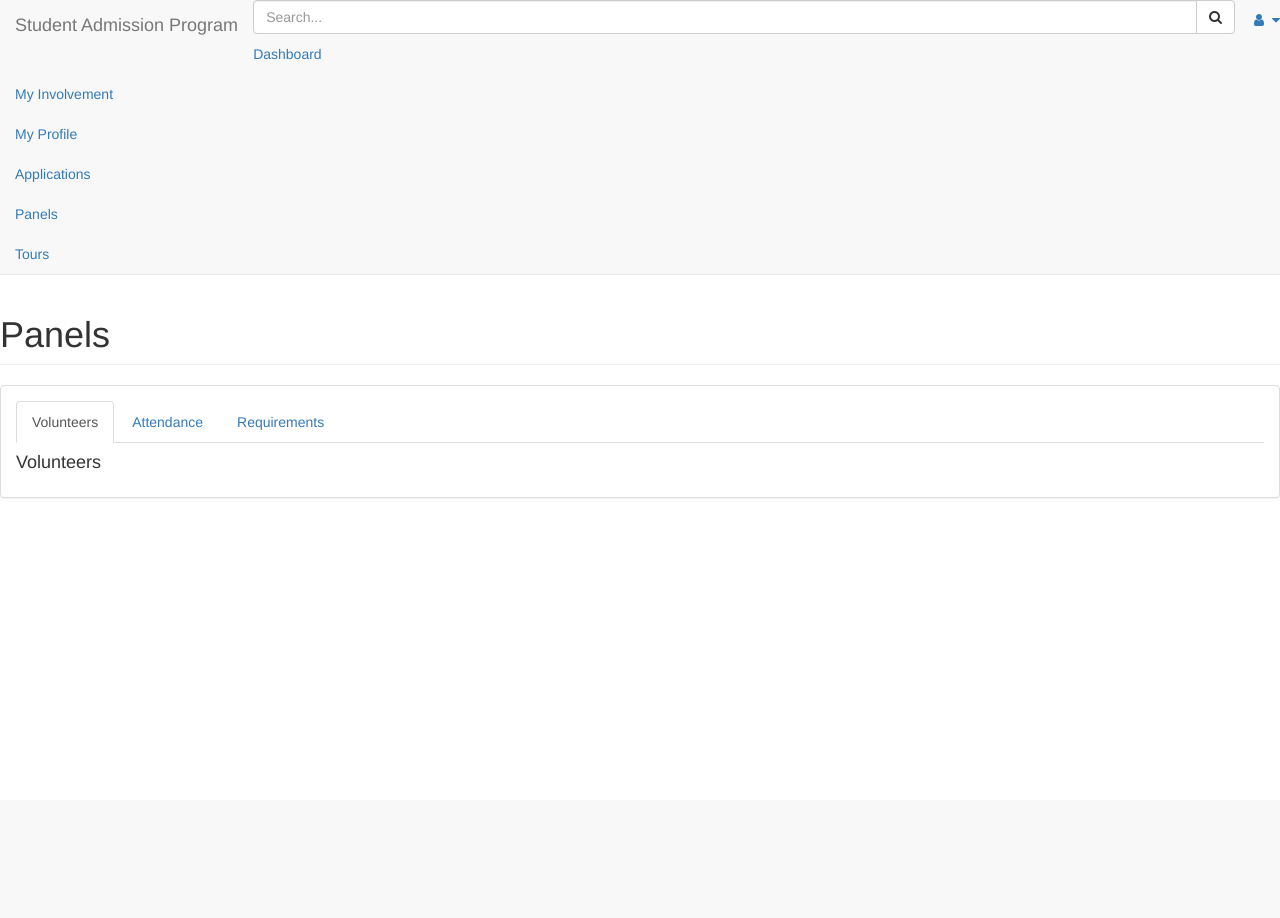
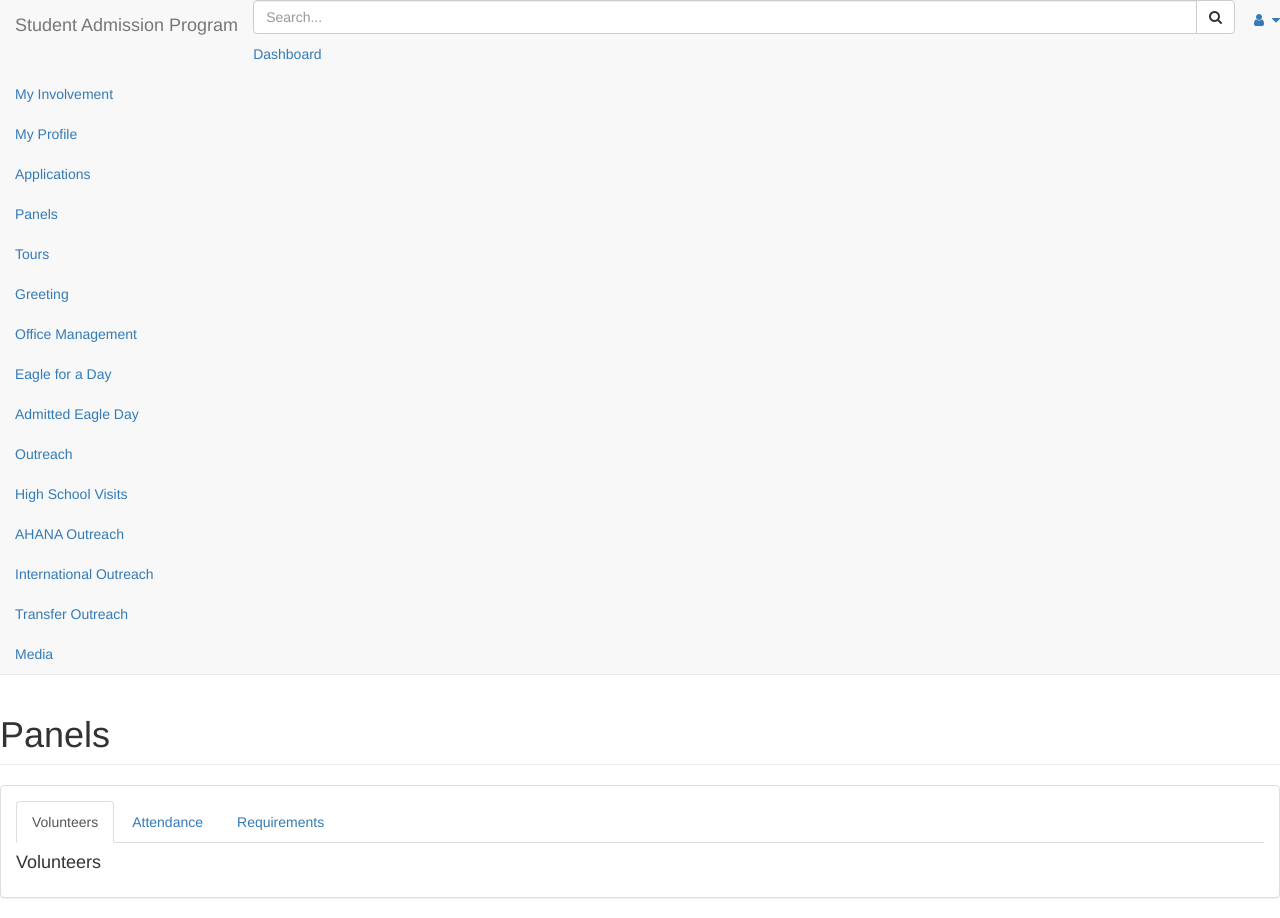
Before and after one commit to jgiara/SAP-Project, a PHP site: page /panels.php in a window 1280 px wide. Before the commit the page ends 498 px from the top, so only its background shows below. Run offline with PHP 8.4, Linux system fonts and the light colour scheme; some libraries are stand-ins or nearby versions.

Commit message:
Programs on sidebar

```diff
--- a/pages/panels.php
+++ b/pages/panels.php
@@ -106,10 +106,40 @@
                             <a href="applications.php">Applications</a>
                         </li>
                         <li>
-                            <a href="panels.php">Panels</a>
+                            <a href="./panels.php">Panels</a>
                         </li>
                         <li>
-                            <a href="tours.php">Tours</a>
+                            <a href="./tours.php">Tours</a>
+                        </li>
+                        <li>
+                            <a href="./greeting.php">Greeting</a>
+                        </li>
+                        <li>
+                            <a href="./om.php">Office Management</a>
+                        </li>
+                        <li>
+                            <a href="./efad.php">Eagle for a Day</a>
+                        </li>
+                        <li>
+                            <a href="./aed.php">Admitted Eagle Day</a>
+                        </li>
+                        <li>
+                            <a href="./outreach.php">Outreach</a>
+                        </li>
+                        <li>
+                            <a href="./hsvisits.php">High School Visits</a>
+                        </li>
+                        <li>
+                            <a href="./ahana.php">AHANA Outreach</a>
+                        </li>
+                        <li>
+                            <a href="./io.php">International Outreach</a>
+                        </li>
+                        <li>
+                            <a href="./transfer.php">Transfer Outreach</a>
+                        </li>
+                        <li>
+                            <a href="./media.php">Media</a>
                         </li>
                     </ul>
                 </div>
```
